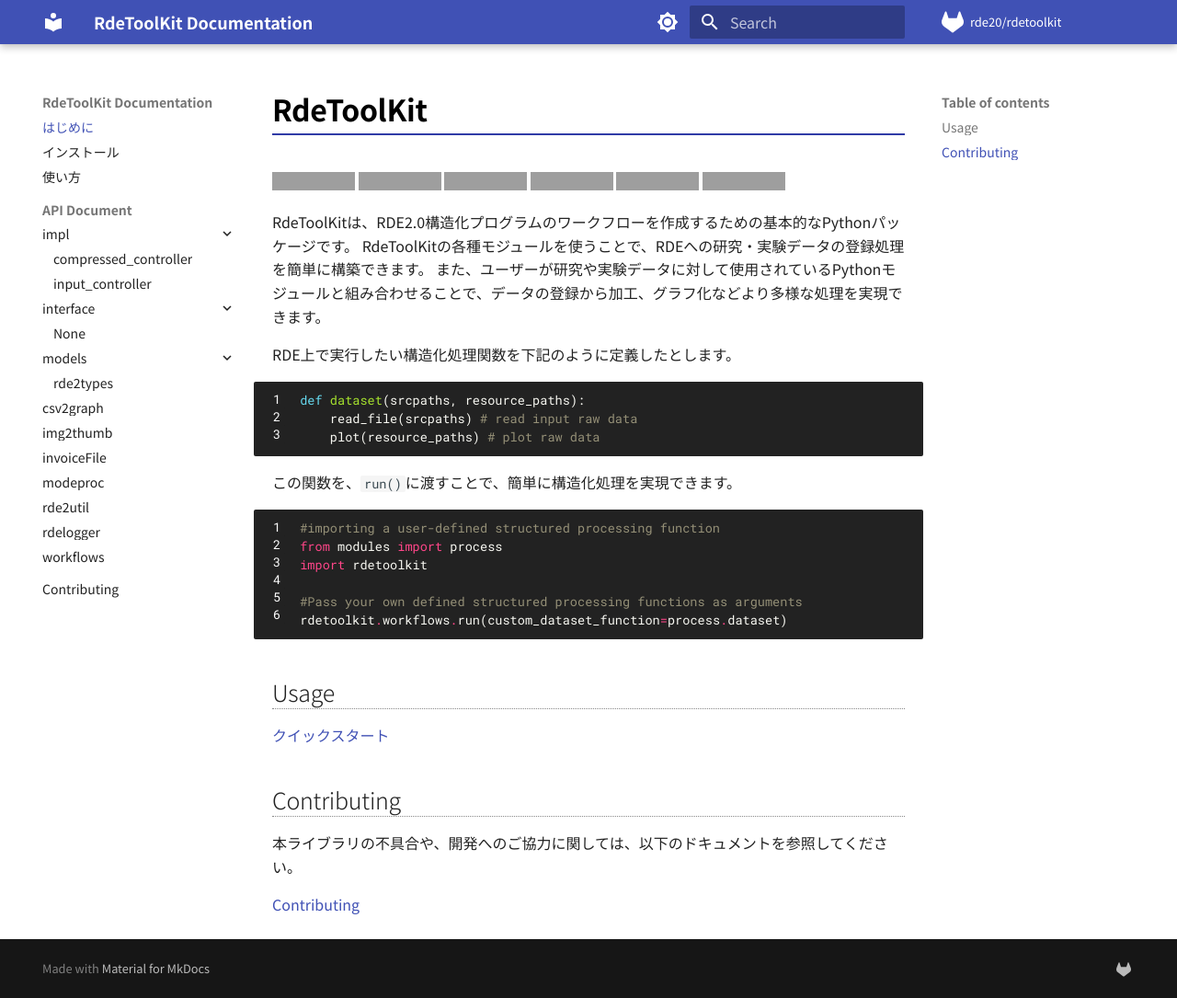
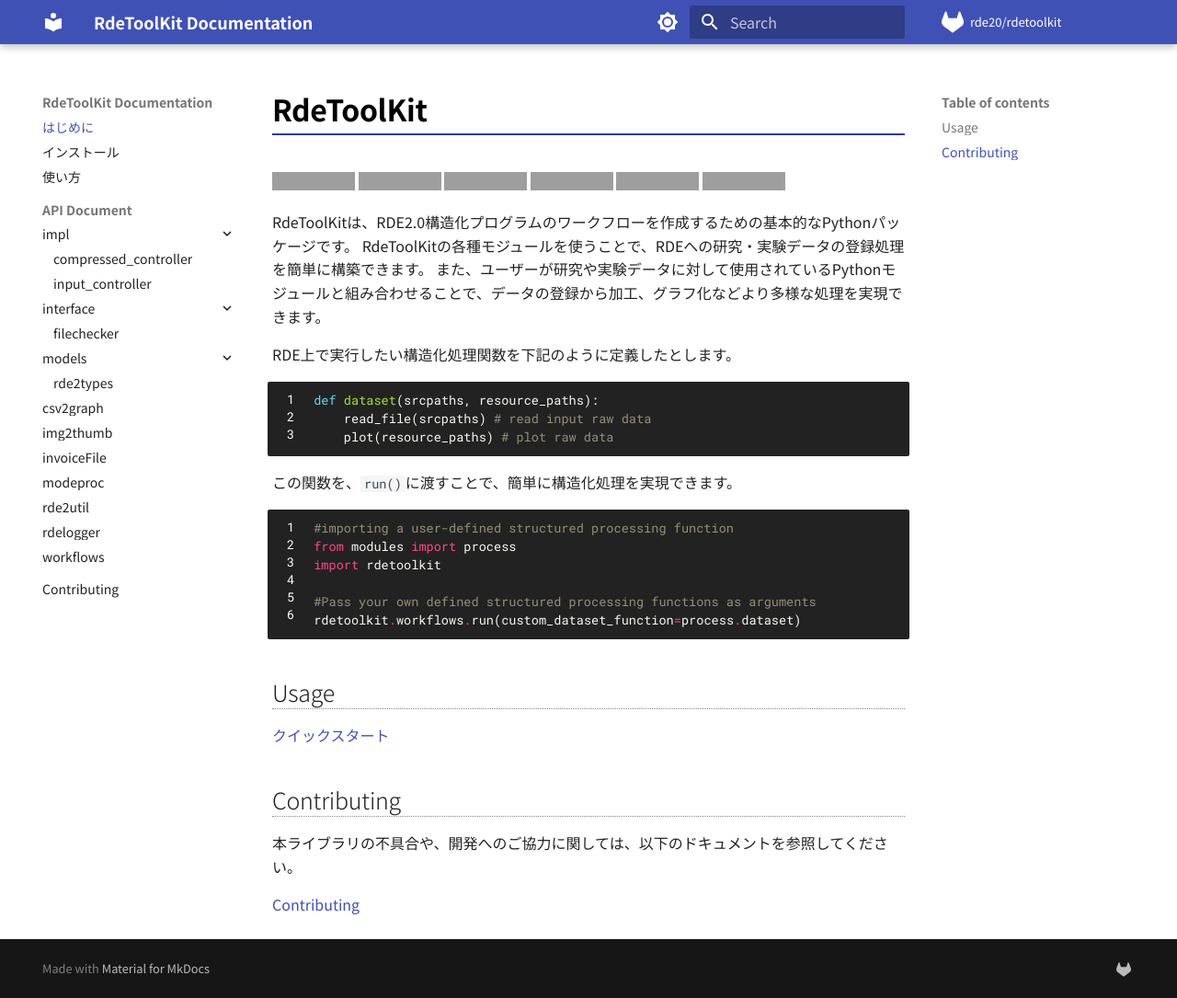
Before and after one commit to nims-dpfc/rdetoolkit, an MkDocs documentation site: the page built from docs/index.md, in a window 1280 px wide and 1085 px high. Shown: the whole window at 92% size. Built offline with MkDocs 1.6.1 and Material for MkDocs 9.7.7, drawn with Linux system fonts in a browser that asks for light colours; grey boxes are pictures that could not be loaded.

Commit message:
changed: #29 :books: 設定を変更

```diff
--- a/docs/css/extra.css
+++ b/docs/css/extra.css
@@ -13,8 +13,8 @@
     color: #f8f8f2;
   }
 .md-typeset .highlighttable {
-  margin-left:-20px;
-  margin-right: -20px;
+  margin-left:-5px;
+  margin-right: -5px;
   border-radius: 0;
 }
 .md-typeset .highlighttable > * {
--- a/mkdocs.yml
+++ b/mkdocs.yml
@@ -30,7 +30,7 @@
         - rdetoolkit/impl/compressed_controller.md
         - rdetoolkit/impl/input_controller.md
     - interface:
-        - rdetoolkit/interfaces/filechecker.md
+        - rdetoolkit/interface/filechecker.md
     - models:
         - rdetoolkit/models/rde2types.md
     - rdetoolkit/csv2graph.md
```
